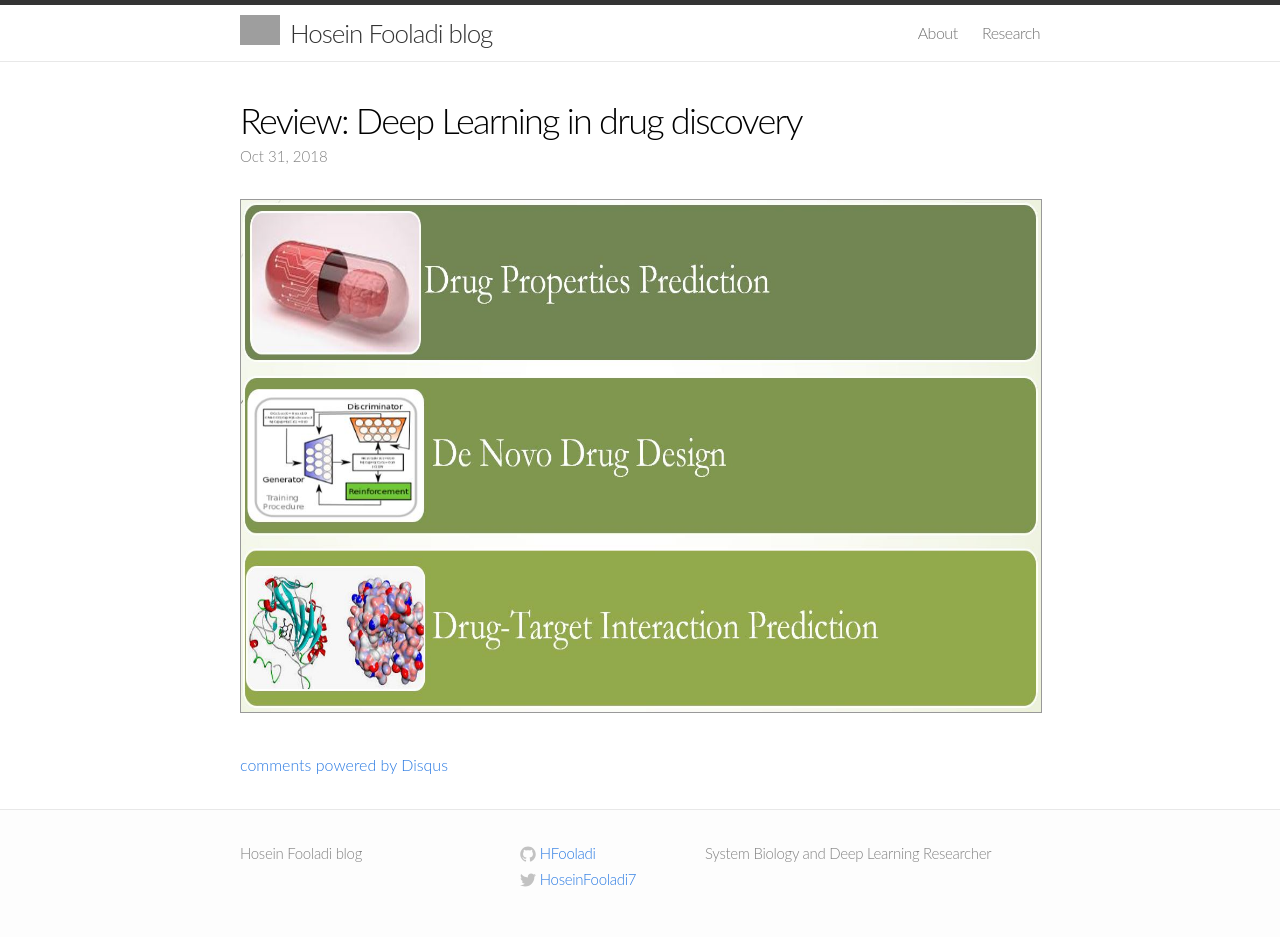
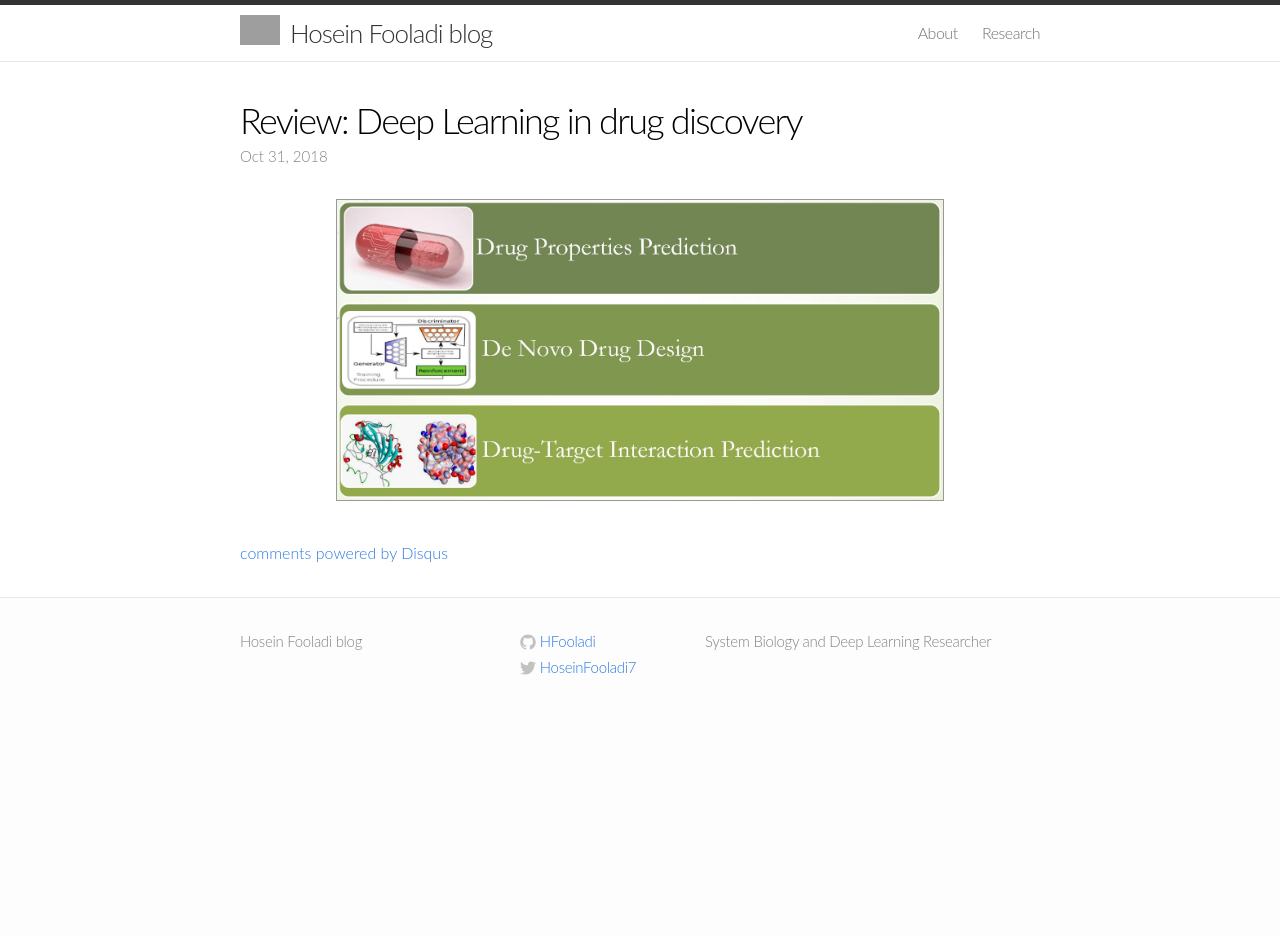
Before and after one commit to HFooladi/HFooladi.github.io, a Jekyll site: the page built from _posts/2018-10-31-Review_DL_Drug.md, in a window 1280 px wide. Built offline with Jekyll 4.4.1, drawn with Linux system fonts in a browser that asks for light colours; comment, search, counter and statistics services are not loaded; after the commit the page ends 900 px from its top, so only the background shows below that; grey boxes are pictures that could not be loaded.

Commit message:
Update 2018-10-31-Review_DL_Drug.md

```diff
--- a/_posts/2018-10-31-Review_DL_Drug.md
+++ b/_posts/2018-10-31-Review_DL_Drug.md
@@ -9,5 +9,5 @@ mathjax: false
 
 
 <div class="imgcap">
-<img src="/assets/Review_DL_Drug/AI_Drug.JPG" height="512">
+<img src="/assets/Review_DL_Drug/AI_Drug.JPG" height="300">
 </div>
```
